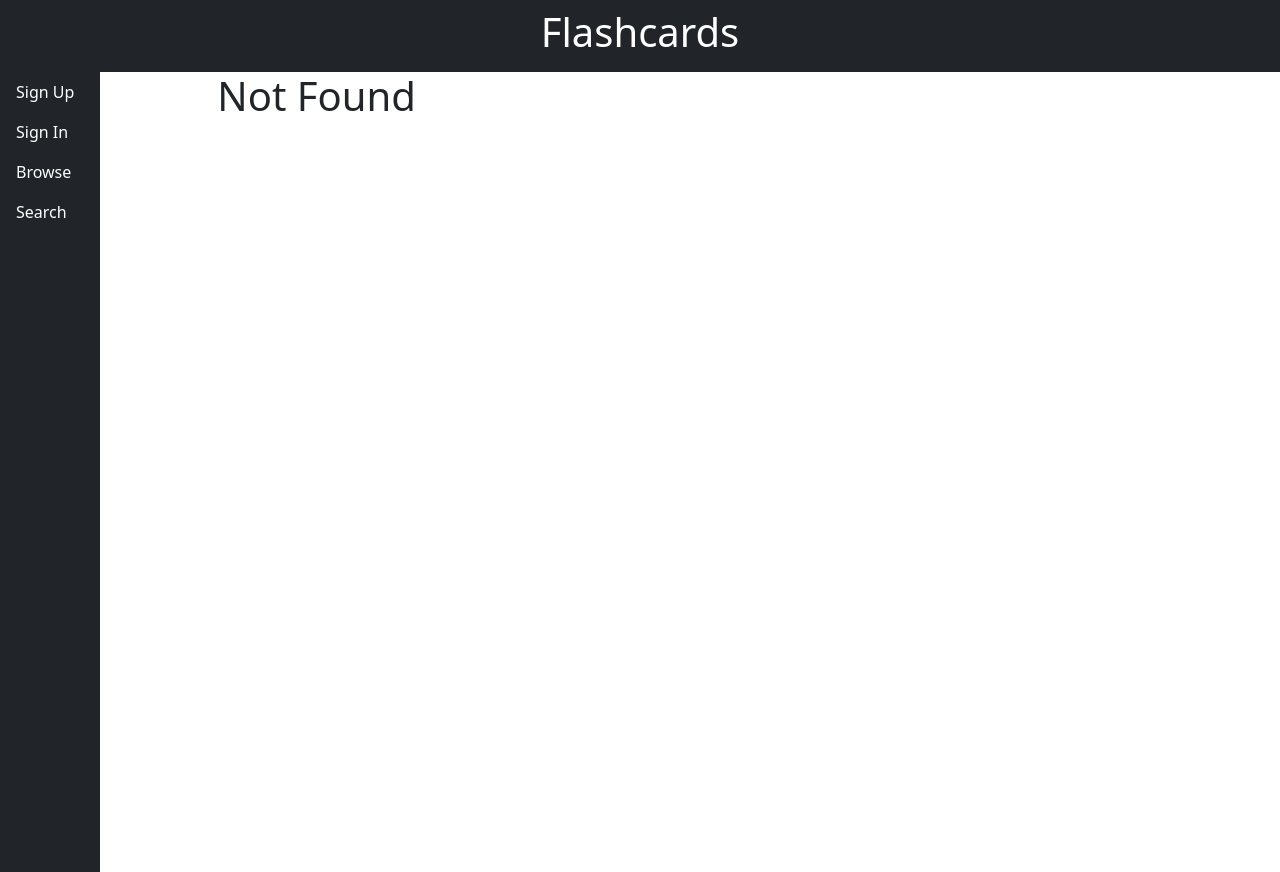
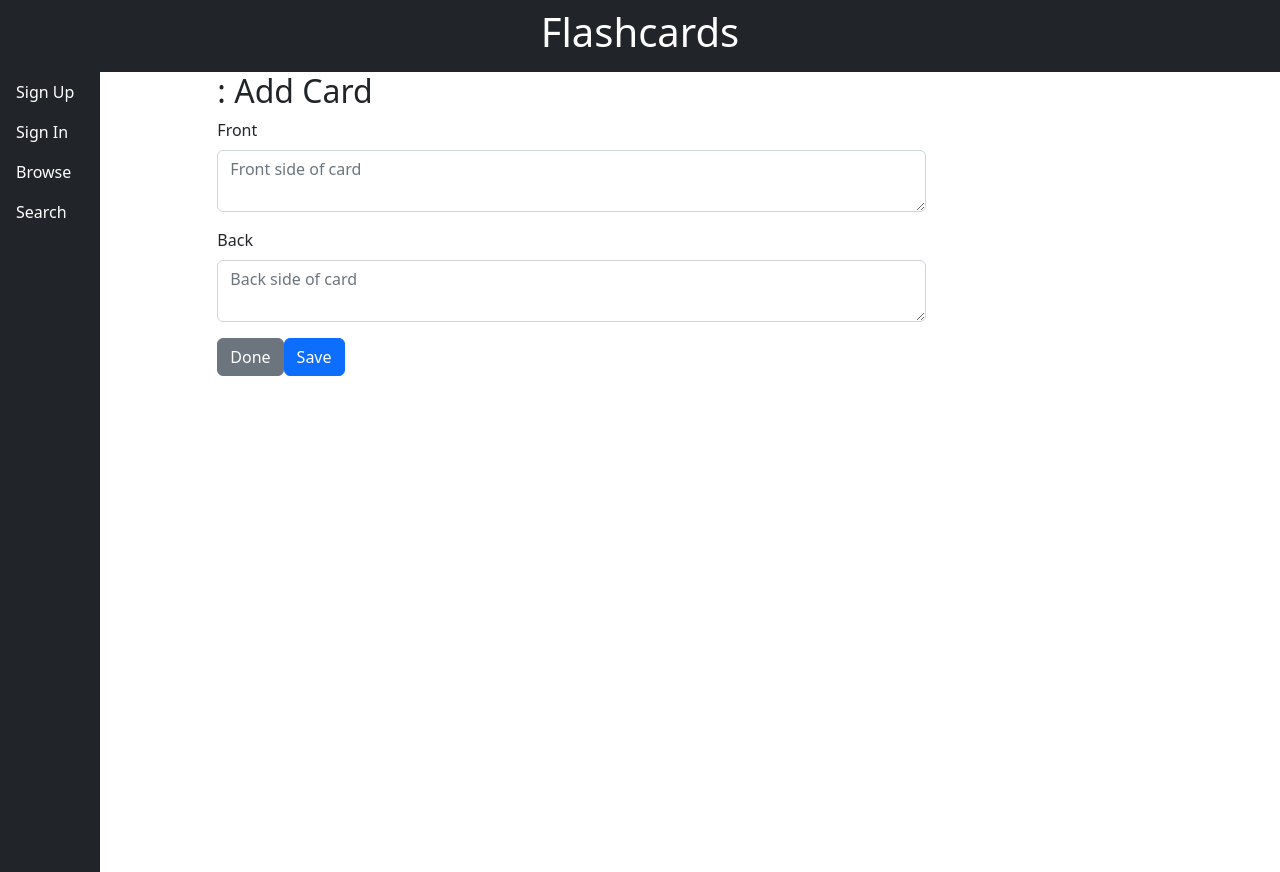
Before and after one commit to smiauek/flashcards-client, a React (Create React App) app: page /decks/1/cards/new in a window 1280 px wide. Before the commit this address had no page. Built offline with nearby package versions, Linux system fonts and the light colour scheme; no server answers.

Commit message:
adding cards works

```diff
--- a/src/App.js
+++ b/src/App.js
@@ -1,6 +1,7 @@
 import React from "react";
 import { Routes, Route, Navigate } from "react-router-dom";
 import Browse from "./components/browse/Browse";
+import AddCard from "./components/card/AddCard";
 import CreateDeck from "./components/deck/CreateDeck";
 import Deck from "./components/deck/Deck";
 import Header from "./components/layout/Header";
@@ -24,6 +25,7 @@ function App() {
               element={<Navigate to="/browse" replace />}
             />
             <Route path="/decks/:deckId/study" element={<Study />} />
+            <Route path="/decks/:deckId/cards/new" element={<AddCard />} />
             <Route path="/decks/new" element={<CreateDeck />} />
             <Route path="/browse/deck/:deckId" element={<Deck />} />
             <Route path="/browse" element={<Browse />} />
--- /dev/null
+++ b/src/components/card/AddCard.js
@@ -0,0 +1,76 @@
+import React, { useState, useEffect } from "react";
+import { useParams, Link, useNavigate } from "react-router-dom";
+import CardForm from "./CardForm";
+
+function AddCard() {
+  const [deck, setDeck] = useState([]);
+
+  const deckId = useParams().deckId;
+
+  let getDeck = async () => {
+    let response = await fetch(`http://localhost:8080/decks/${deckId}`);
+    let result = await response.json();
+
+    setDeck(result);
+  };
+
+  useEffect(() => {
+    getDeck();
+  }, [deckId]);
+
+  const navigate = useNavigate();
+
+  const initialFormState = {
+    front: "",
+    back: "",
+    deckId: Number(deckId)
+  };
+
+  const [formData, setFormData] = useState({ ...initialFormState });
+
+  console.log(formData);
+
+  const handleChange = ({ target }) => {
+    setFormData({
+      ...formData,
+      [target.name]: target.value,
+    });
+  };
+
+  const handleSave = async (event) => {
+    event.preventDefault();
+
+    const response = await fetch("http://localhost:8080/cards/new", {
+      method: "POST",
+      headers: {
+        "Content-Type": "application/json",
+      },
+      body: JSON.stringify(formData),
+    });
+
+    console.log(JSON.stringify(formData))
+
+    setFormData({ ...initialFormState });
+    navigate(`/decks/${deckId}/cards/new`);
+  };
+
+  return (
+    <>
+      <h2>{deck.name}: Add Card</h2>
+      <CardForm formData={formData} handleChange={handleChange} />
+      <Link to={`/browse/deck/${deckId}`}>
+        <button className="btn btn-secondary mr-2">Done</button>
+      </Link>
+      <button
+        form="cardForm"
+        type="submit"
+        className="btn btn-primary"
+        onClick={handleSave}
+      >
+        Save
+      </button>
+    </>
+  );
+}
+
+export default AddCard;
--- /dev/null
+++ b/src/components/card/CardForm.js
@@ -0,0 +1,42 @@
+import React from "react";
+
+function CardForm({ formData, handleChange }) {
+  return (
+    <>
+      <form id="CardForm" className="col-8">
+        <div className="mb-3">
+          <label className="form-label" htmlFor="front">
+            Front
+          </label>
+          <textarea
+            className="form-control"
+            type="text"
+            id="front"
+            name="front"
+            placeholder="Front side of card"
+            required
+            onChange={handleChange}
+            value={formData.front}
+          />
+        </div>
+        <div className="mb-3">
+          <label className="form-label" htmlFor="back">
+            Back
+          </label>
+          <textarea
+            className="form-control"
+            type="text"
+            id="back"
+            name="back"
+            placeholder="Back side of card"
+            required
+            onChange={handleChange}
+            value={formData.back}
+          />
+        </div>
+      </form>
+    </>
+  );
+}
+
+export default CardForm;
```
